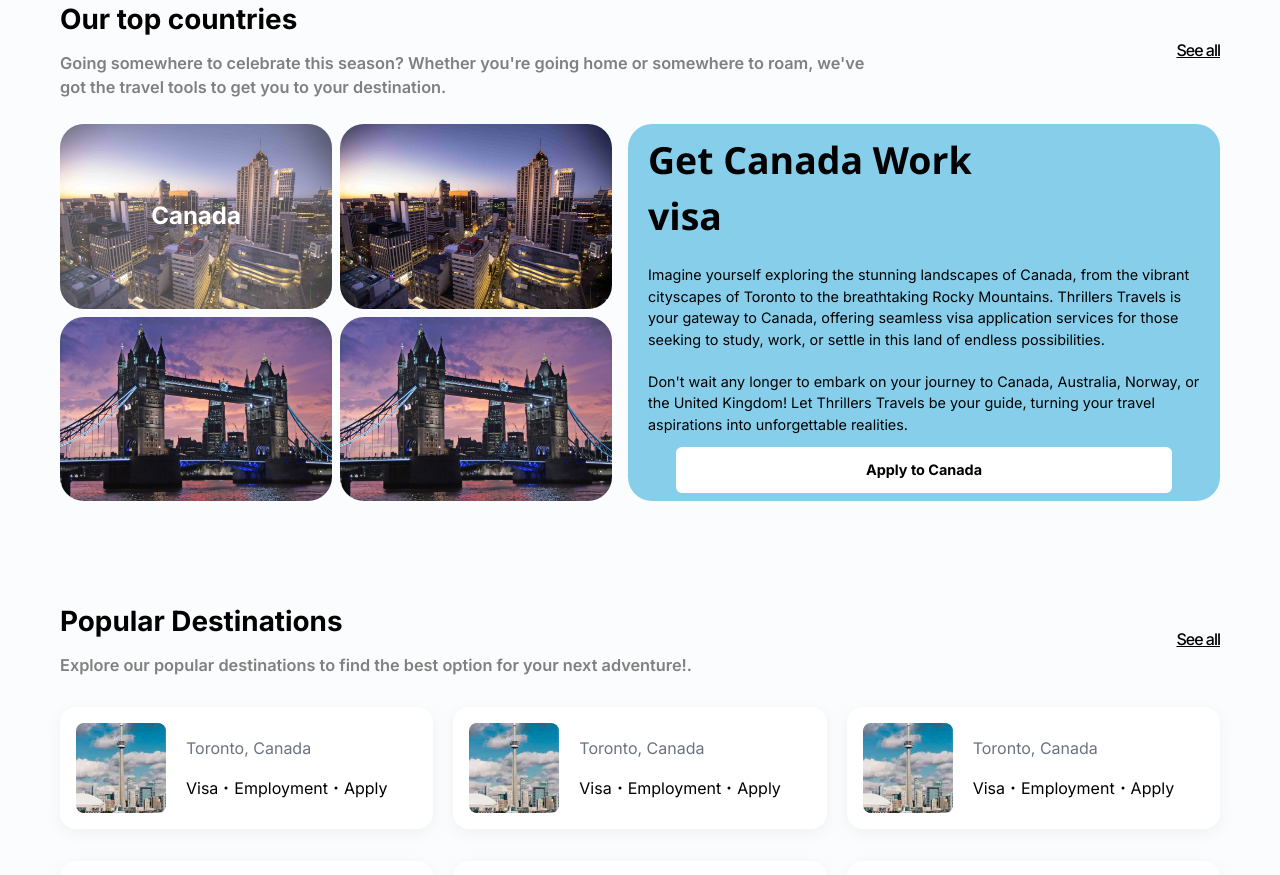
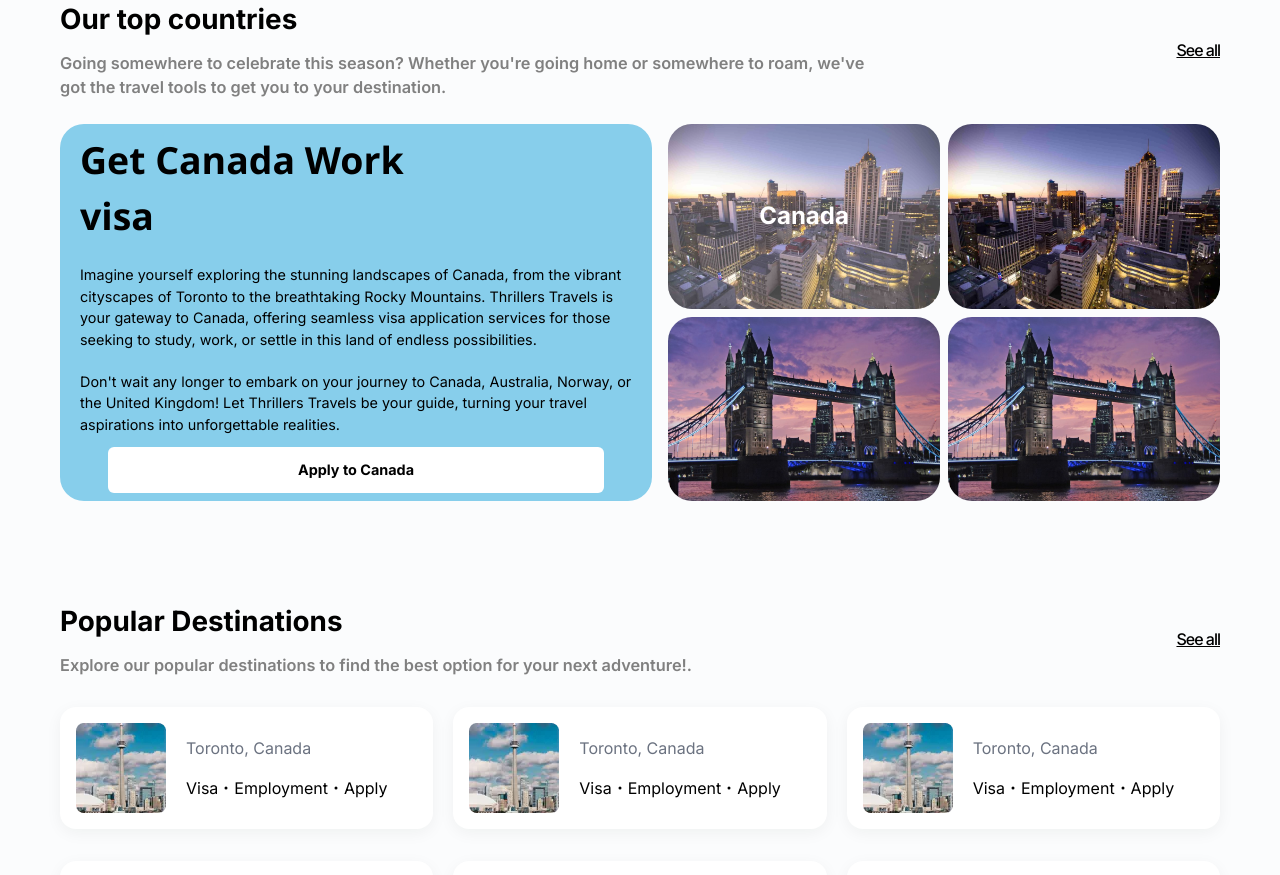
Before and after one commit to Kingsley1618/HotelBookingUiTheme, a Next.js app: page / in a window 1280 px wide. Shown: the part 780-1655 px from the top of the page. Built offline with nearby package versions, Linux system fonts and the light colour scheme; no server answers.

Commit message:
last commit

```diff
--- a/src/components/TopCountries/Topcountries.tsx
+++ b/src/components/TopCountries/Topcountries.tsx
@@ -52,7 +52,7 @@ export default function Topcountries() {
     })}
   </div>
 
-  <div className='grid grid-cols-2 gap-x-2 gap-y-2 flex-1 h-auto'>
+  <div className='grid grid-cols-2 gap-x-2 gap-y-2 flex-1 h-auto md:order-2 order-1'>
     {hoveredCountry.currentCountry.map((country, index) => {
       return (
         <div key={index} className='w-full h-full relative'>
```
